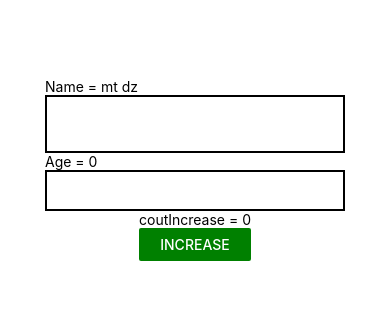
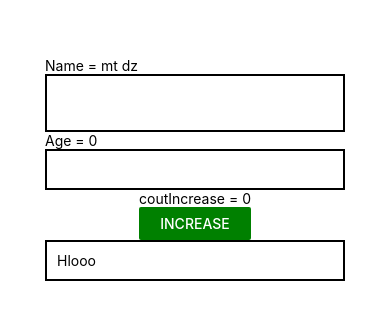
Before and after one commit to mtam-dev24/learn-react-native, a React Native app: screen / in a window 390 px wide. Shown: the part 253-572 px from the top of the page. Built offline with nearby package versions, Linux system fonts and the light colour scheme.

Commit message:
thêm Pressable, thay opacity

```diff
--- a/App.tsx
+++ b/App.tsx
@@ -1,6 +1,6 @@
 //import { StatusBar } from 'expo-status-bar';
 import { useState } from 'react';
-import { StyleSheet, Text, View, Button, TextInput } from 'react-native';
+import { StyleSheet, Text, View, Button, TextInput, Pressable } from 'react-native';
 
 export default function App() {
 
@@ -37,6 +37,11 @@ export default function App() {
         <Text>coutIncrease = {count}</Text>
         <Button color={"green"} title="Increase" onPress={() => setCount(count + 1)} />
       </View>
+      <Pressable
+        style={({ pressed }) => ({ opacity: (pressed) ? 0.5 : 1 })}
+      >
+        <Text style={styles.textInput}>Hlooo</Text>
+      </Pressable>
     </View>
   );
 }
```
